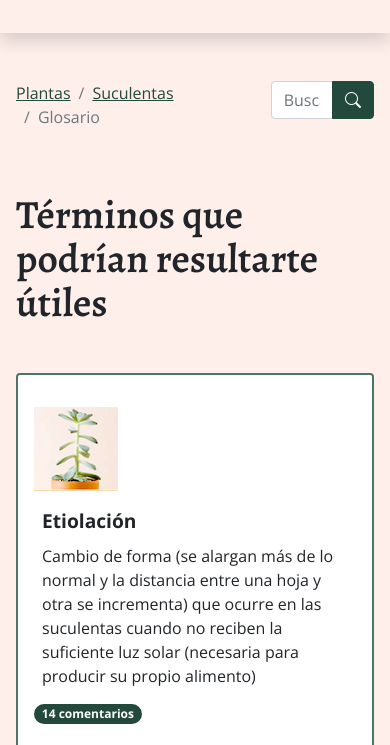
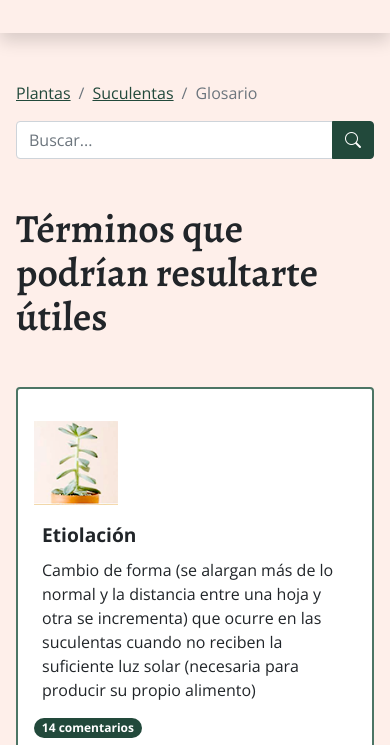
Before and after one commit to felitommasi/EntregaFinalDesarrolloWeb, a website: page glosario.html in a window 390 px wide. Shown: the part 99-844 px from the top of the page. Drawn offline with nearby package versions, Linux system fonts and the light colour scheme.

Commit message:
row glosario

```diff
--- a/glosario.html
+++ b/glosario.html
@@ -45,8 +45,8 @@
 
 <!--Breadcrumb-->
 <div class="container">
-<div class="row">
-  <div class="col-8">
+<div class="row rowGlosario">
+  <div class="col">
       <nav aria-label="breadcrumb">
         <ol class="breadcrumb">
           <li class="breadcrumb-item"><a href="#">Plantas</a></li>
@@ -55,7 +55,7 @@
         </ol>
       </nav>
     </div>
-    <div class="col-4">
+    <div class="col">
     <div class="input-group">
       <input type="text" class="form-control" placeholder="Buscar..." aria-label="Recipient's username" aria-describedby="basic-addon2">
       <span class="btn btn-primary"><i class="bi bi-search"></i></span>
--- a/scss/_glosario.scss
+++ b/scss/_glosario.scss
@@ -1,3 +1,9 @@
+.rowGlosario{
+    display: flex;
+    align-items: baseline;
+    flex-wrap: wrap;
+}
+
 .list-group{
     padding: 0;
     margin: 0;
@@ -22,6 +28,11 @@
 //media responsive//
 
 @media (max-width: 768px){
+    .rowGlosario{
+        flex-direction: column;
+        align-content: flex-start;
+    }
+
     .container{
         padding: 0 1rem;
 
@@ -35,3 +46,7 @@
         }
     }
 }
+
+@media (max-width: 480px){
+
+}
```
Also changed, not shown: comunidad.html (+5 -3 lines), css/style.css, 1 other file.
